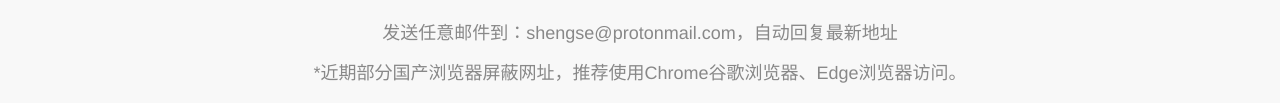
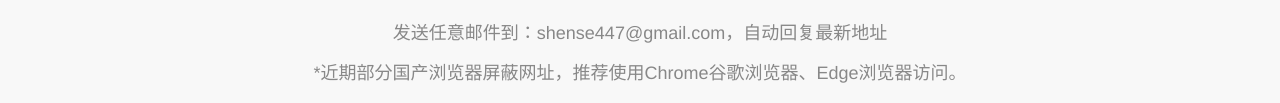
Before and after one commit to shense72/shen, a plain HTML site: page index.html in a window 1280 px wide. Shown: the part 287-390 px from the top of the page. Drawn offline with Linux system fonts and the light colour scheme.

Commit message:
Update index.html

```diff
--- a/index.html
+++ b/index.html
@@ -36,7 +36,7 @@
 	        <tr><th>最新地址&nbsp;&nbsp;</th><td><a href="https://sh.shense8.xyz" target="_blank" rel="external nofollow noopener">https://sh.shense8.xyz</a></td></tr>
 		<tr><th>最新地址&nbsp;&nbsp;</th><td><a href="https://sh.shense9.xyz" target="_blank" rel="external nofollow noopener">https://sh.shense9.xyz</a></td></tr>
             </table>
-            <div class="youlian">发送任意邮件到：shengse@protonmail.com，自动回复最新地址</div>
+            <div class="youlian">发送任意邮件到：shense447@gmail.com，自动回复最新地址</div>
 			<div class="youlian">*近期部分国产浏览器屏蔽网址，推荐使用Chrome谷歌浏览器、Edge浏览器访问。</div>
             <div class="des">CopyRight © 2023 www.ssav72.com</div>
         </div>
```
